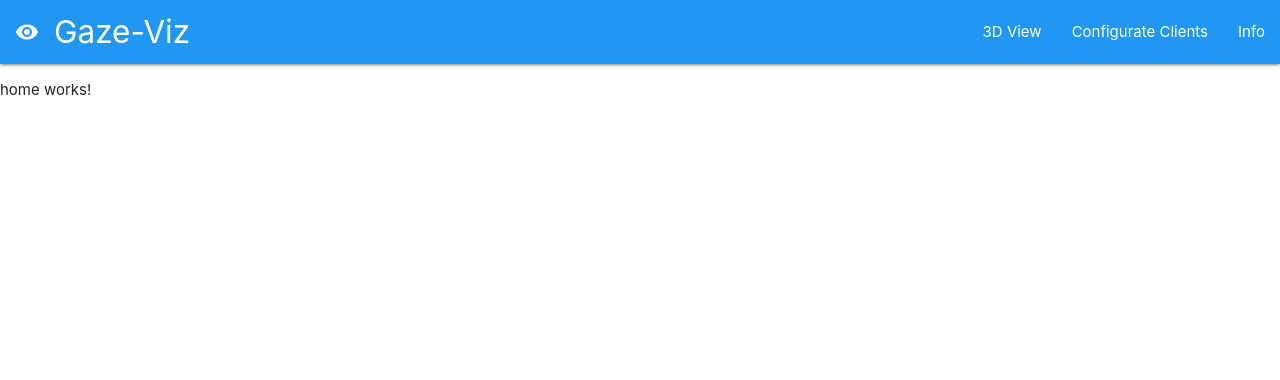
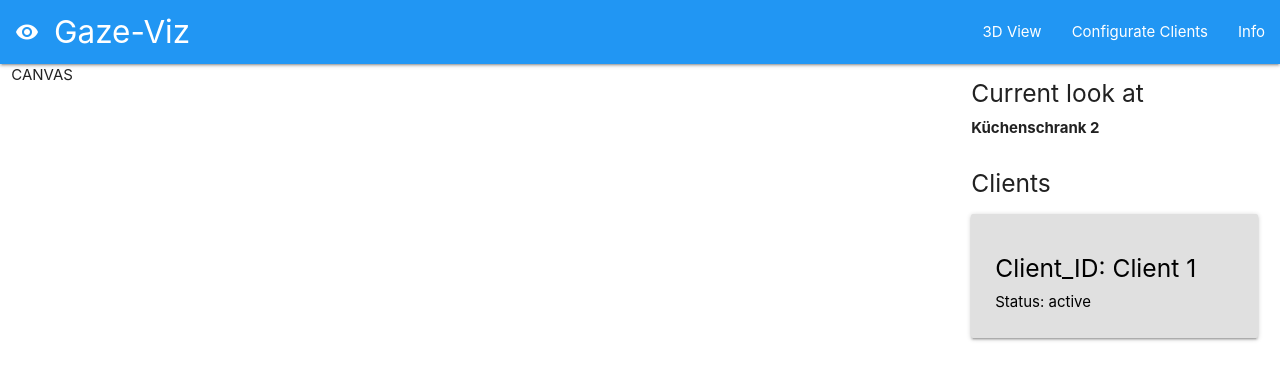
Before and after one commit to marc101101/masterarbeit_eye_tracking, an Angular app in the folder web-client/: page /home in a window 1280 px wide. Shown: the top 380 px of the page. Built offline with nearby package versions, Linux system fonts and the light colour scheme.

Commit message:
Update home component

```diff
--- a/web-client/src/app/home/home.component.html
+++ b/web-client/src/app/home/home.component.html
@@ -1,3 +1,16 @@
-<p>
-  home works!
-</p>
+<div class="row">
+  <div class="col s9">
+    CANVAS
+  </div>
+  <div class="col s3">
+    <h5>Current look at</h5>
+    <b>Küchenschrank 2</b>
+    <h5 style="margin-top: 2rem">Clients</h5>
+    <div class="col s12" style="padding-left: 0px;">
+      <div class="card-panel grey lighten-2 black-text hover-element">
+      <h5>Client_ID: Client 1</h5>
+      Status: active
+      </div>
+    </div>
+  </div>
+</div>
```
